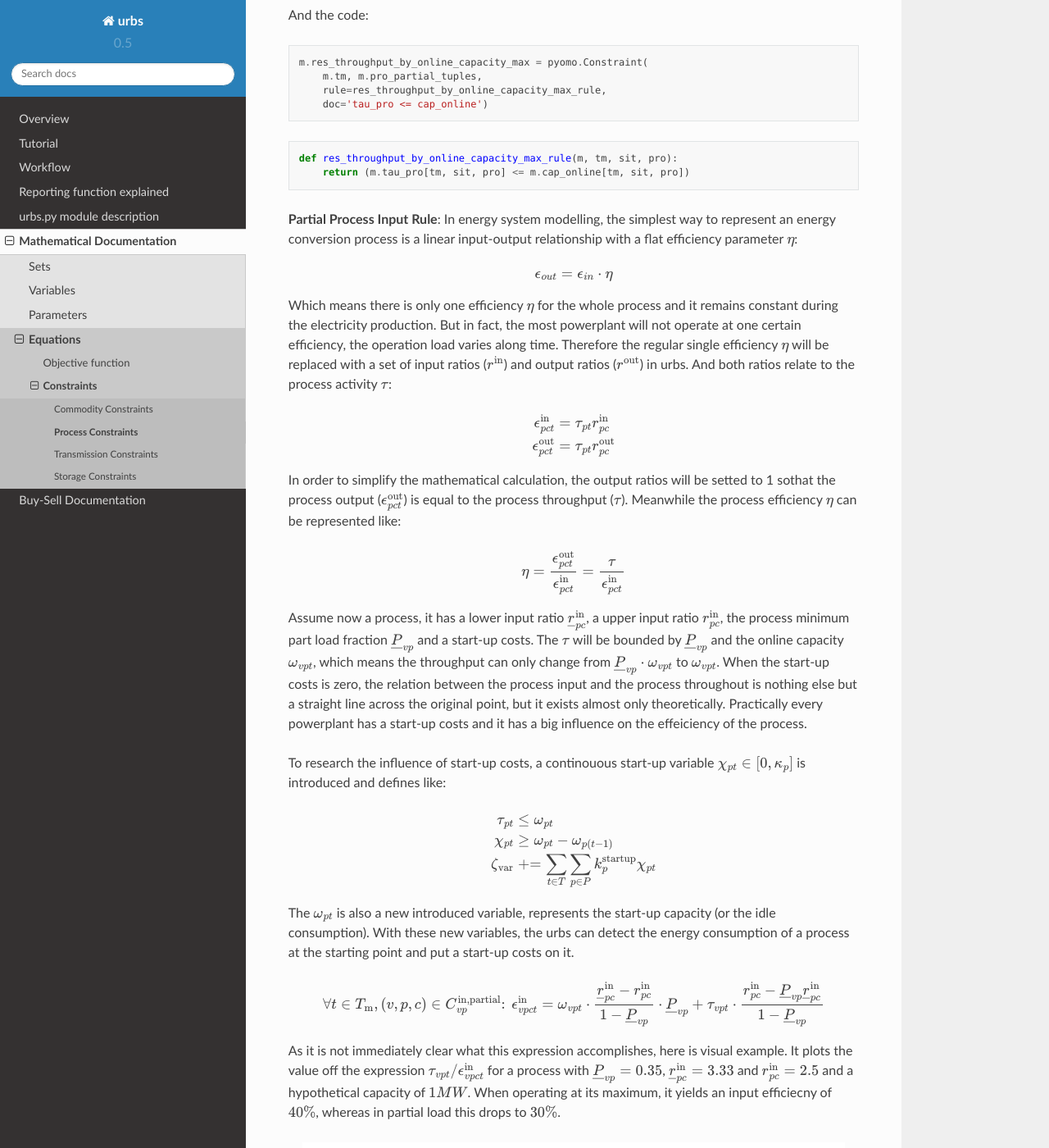
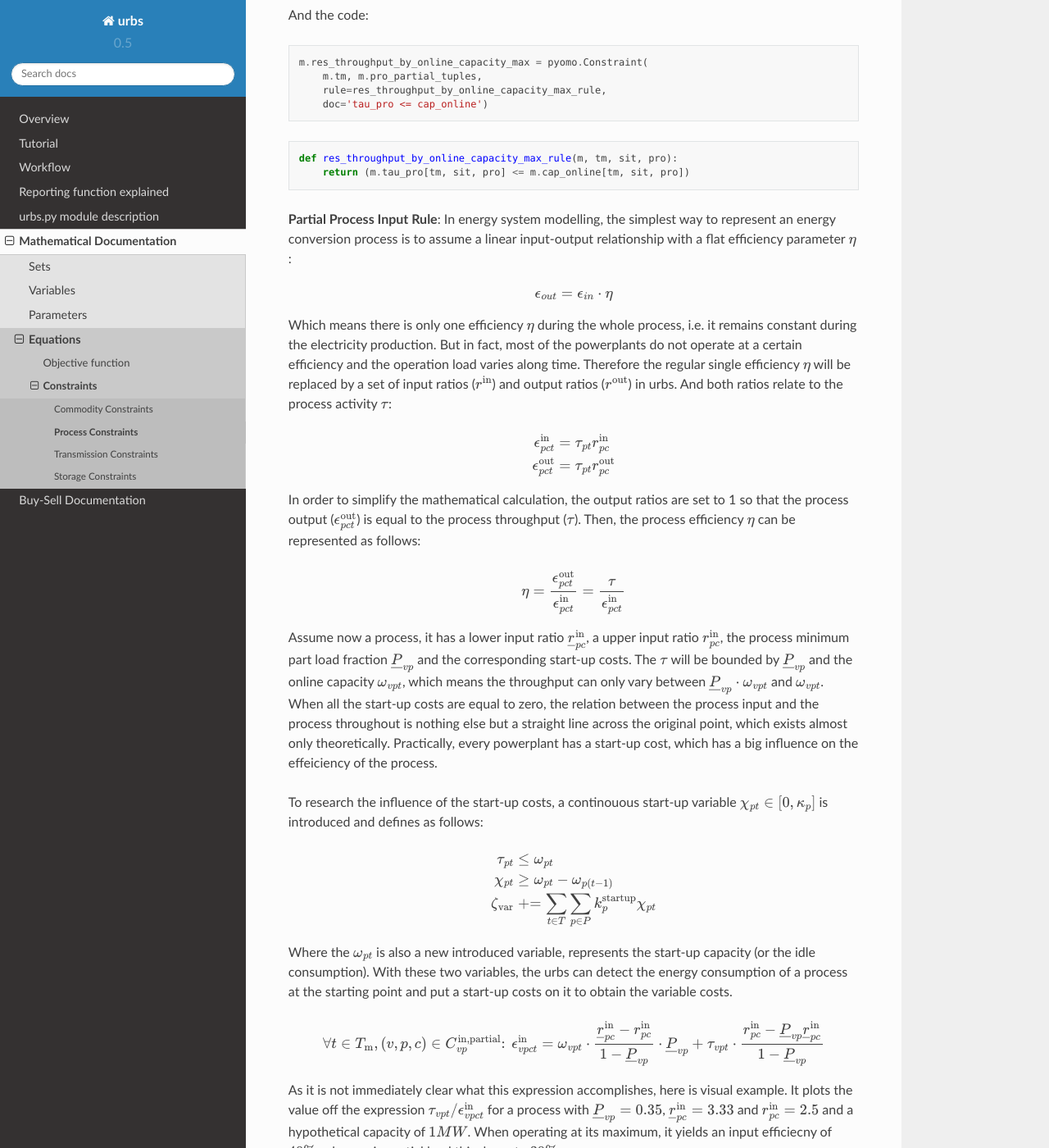
Before and after one commit to tum-ens/urbs, a Sphinx documentation site: the page built from doc/mathdoc/equ-process.rst, in a window 1280 px wide and 1400 px high, scrolled down 5135 px. Shown: the whole window at 82% size. Built offline with Sphinx 7.4.7 and the Read the Docs theme 2.0.0, drawn with Linux system fonts in a browser that asks for light colours.

Commit message:
Update equ-process.rst

```diff
--- a/doc/mathdoc/equ-process.rst
+++ b/doc/mathdoc/equ-process.rst
@@ -184,34 +184,34 @@ And the code:
 
 
 
-**Partial Process Input Rule**: In energy system modelling, the simplest way to represent an energy conversion process is a linear input-output relationship with a flat efficiency parameter :math:`\eta`:
+**Partial Process Input Rule**: In energy system modelling, the simplest way to represent an energy conversion process is to assume a linear input-output relationship with a flat efficiency parameter :math:`\eta`:
 
 .. math::
        \epsilon_{out} = \epsilon_{in} \cdot \eta
 
 
-Which means there is only one efficiency :math:`\eta` for the whole process and it remains constant during the electricity production. But in fact, the most powerplant will not operate at one certain efficiency, the operation load varies along time. Therefore the regular single efficiency :math:`\eta` will be replaced with a set of input ratios (:math:`r^\text{in}`) and output ratios (:math:`r^\text{out}`) in urbs. And both ratios relate to the process activity :math:`\tau`:
+Which means there is only one efficiency :math:`\eta` during the whole process, i.e. it remains constant during the electricity production. But in fact, most of the powerplants do not operate at a certain efficiency and the operation load varies along time. Therefore the regular single efficiency :math:`\eta` will be replaced by a set of input ratios (:math:`r^\text{in}`) and output ratios (:math:`r^\text{out}`) in urbs. And both ratios relate to the process activity :math:`\tau`:
 
 .. math::
        \epsilon_{pct}^\text{in} &= \tau_{pt} r_{pc}^\text{in}
 
        \epsilon_{pct}^\text{out} &= \tau_{pt} r_{pc}^\text{out}
 
-In order to simplify the mathematical calculation, the output ratios will be setted to 1 sothat the process output (:math:`\epsilon_{pct}^\text{out}`) is equal to the process throughput (:math:`\tau`). Meanwhile the process efficiency :math:`\eta` can be represented like:
+In order to simplify the mathematical calculation, the output ratios are set to 1 so that the process output (:math:`\epsilon_{pct}^\text{out}`) is equal to the process throughput (:math:`\tau`). Then, the process efficiency :math:`\eta` can be represented as follows:
 
 .. math::
     \eta = \frac{\epsilon_{pct}^\text{out}}{\epsilon_{pct}^\text{in}} = \frac{\tau}{\epsilon_{pct}^\text{in}}
 
-Assume now a process, it has a lower input ratio :math:`\underline{r}_{pc}^\text{in}`, a upper input ratio :math:`r_{pc}^\text{in}`, the process minimum part load fraction :math:`\underline{P}_{vp}` and a start-up costs. The :math:`\tau` will be bounded by :math:`\underline{P}_{vp}` and the online capacity :math:`\omega_{vpt}`, which means the throughput can only change from :math:`\underline{P}_{vp} \cdot \omega_{vpt}` to :math:`\omega_{vpt}`. When the start-up costs is zero, the relation between the process input and the process throughout is nothing else but a straight line across the original point, but it exists almost only theoretically. Practically every powerplant has a start-up costs and it has a big influence on the effeiciency of the process.
+Assume now a process, it has a lower input ratio :math:`\underline{r}_{pc}^\text{in}`, a upper input ratio :math:`r_{pc}^\text{in}`, the process minimum part load fraction :math:`\underline{P}_{vp}` and the corresponding start-up costs. The :math:`\tau` will be bounded by :math:`\underline{P}_{vp}` and the online capacity :math:`\omega_{vpt}`, which means the throughput can only vary between :math:`\underline{P}_{vp} \cdot \omega_{vpt}` and :math:`\omega_{vpt}`. When all the start-up costs are equal to zero, the relation between the process input and the process throughout is nothing else but a straight line across the original point, which exists almost only theoretically. Practically, every powerplant has a start-up cost, which has a big influence on the effeiciency of the process.
 
-To research the influence of start-up costs, a continouous start-up variable :math:`\chi_{pt} \in [0, \kappa_p]` is introduced and defines like:
+To research the influence of the start-up costs, a continouous start-up variable :math:`\chi_{pt} \in [0, \kappa_p]` is introduced and defines as follows:
 
 .. math::
     \tau_{pt} &\leq \omega_{pt} \\
     \chi_{pt} &\geq \omega_{pt} - \omega_{p(t-1)} \\
     \zeta_\text{var} & \mathrel{+}= \sum_{t\in T} \sum_{p\in P} k_{p}^\text{startup} \chi_{pt}
 
-The :math:`\omega_{pt}` is also a new introduced variable, represents the start-up capacity (or the idle consumption). With these new variables, the urbs can detect the energy consumption of a process at the starting point and put a start-up costs on it.
+Where the :math:`\omega_{pt}` is also a new introduced variable, represents the start-up capacity (or the idle consumption). With these two variables, the urbs can detect the energy consumption of a process at the starting point and put a start-up costs on it to obtain the variable costs.
 
 
 .. math::
```
